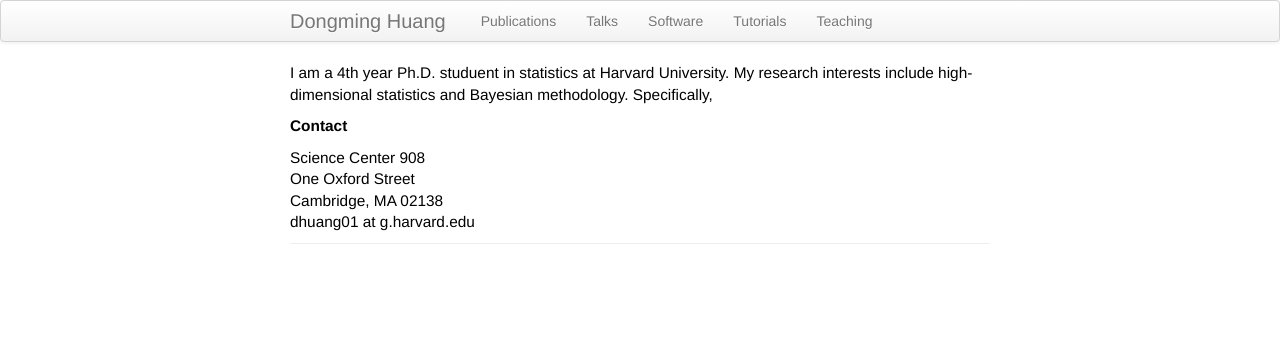
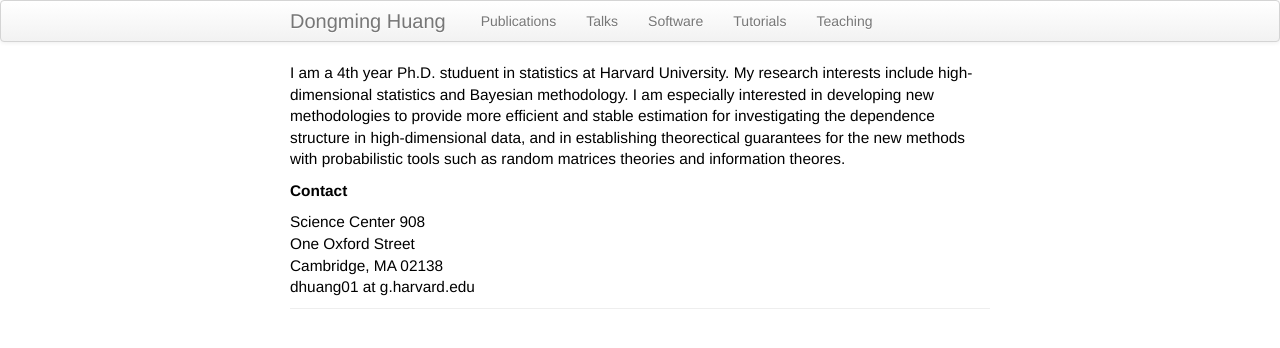
Before and after one commit to stathuang/dmhuang.github.io, a Jekyll site: the page built from index.md, in a window 1280 px wide. Shown: the top 348 px of the page. Built offline with Jekyll 4.4.1, drawn with Linux system fonts in a browser that asks for light colours.

Commit message:
Update index.md

```diff
--- a/index.md
+++ b/index.md
@@ -5,7 +5,7 @@
 description: Personal Webpage
 ---
 
-I am a 4th year Ph.D. studuent in statistics at Harvard University. My research interests include high-dimensional statistics and Bayesian methodology. Specifically,
+I am a 4th year Ph.D. studuent in statistics at Harvard University. My research interests include high-dimensional statistics and Bayesian methodology. I am especially interested in developing new methodologies to provide more efficient and stable estimation for investigating the dependence structure in high-dimensional data, and in establishing theorectical guarantees for the new methods with probabilistic tools such as random matrices theories and information theores.
 
 **Contact**
 
```
